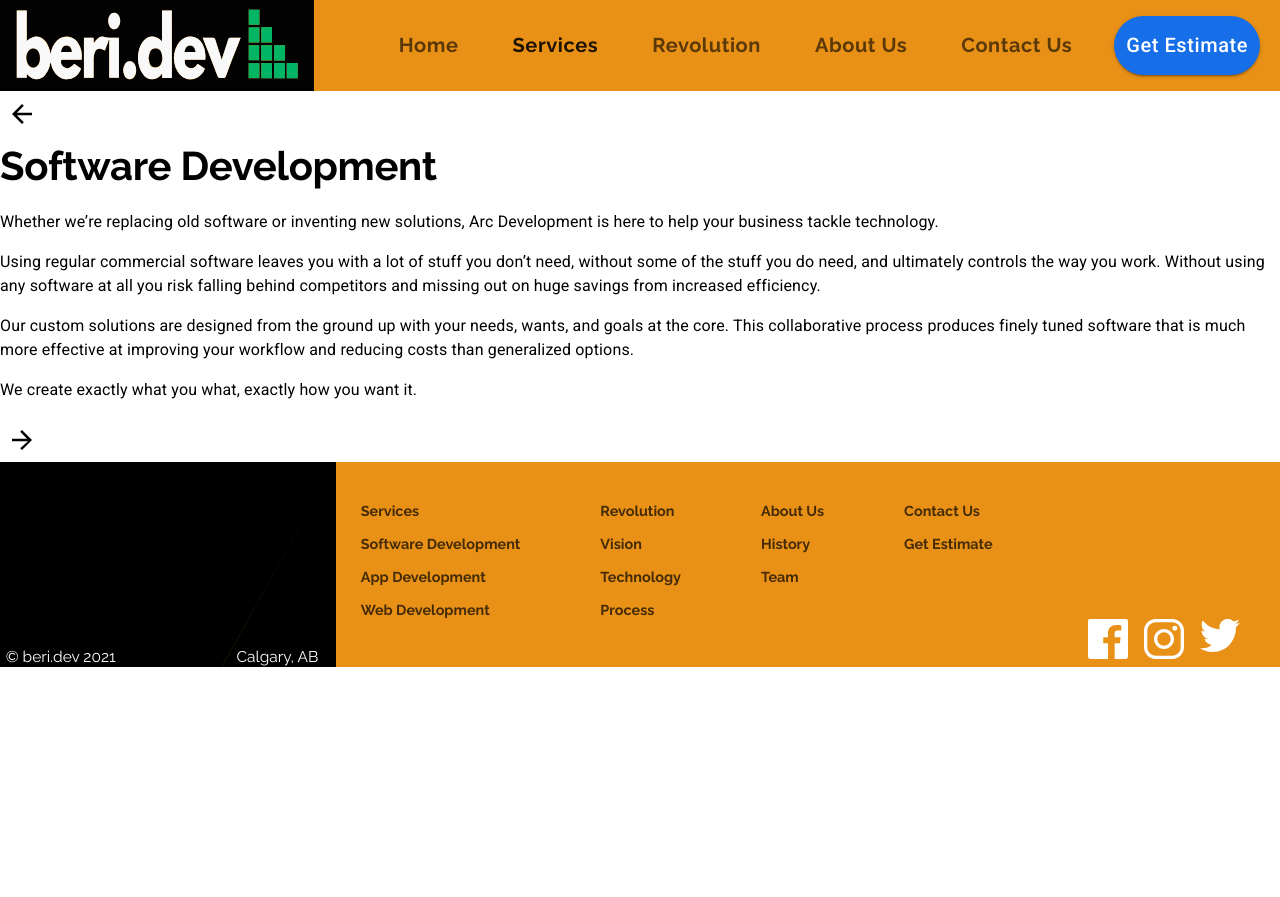
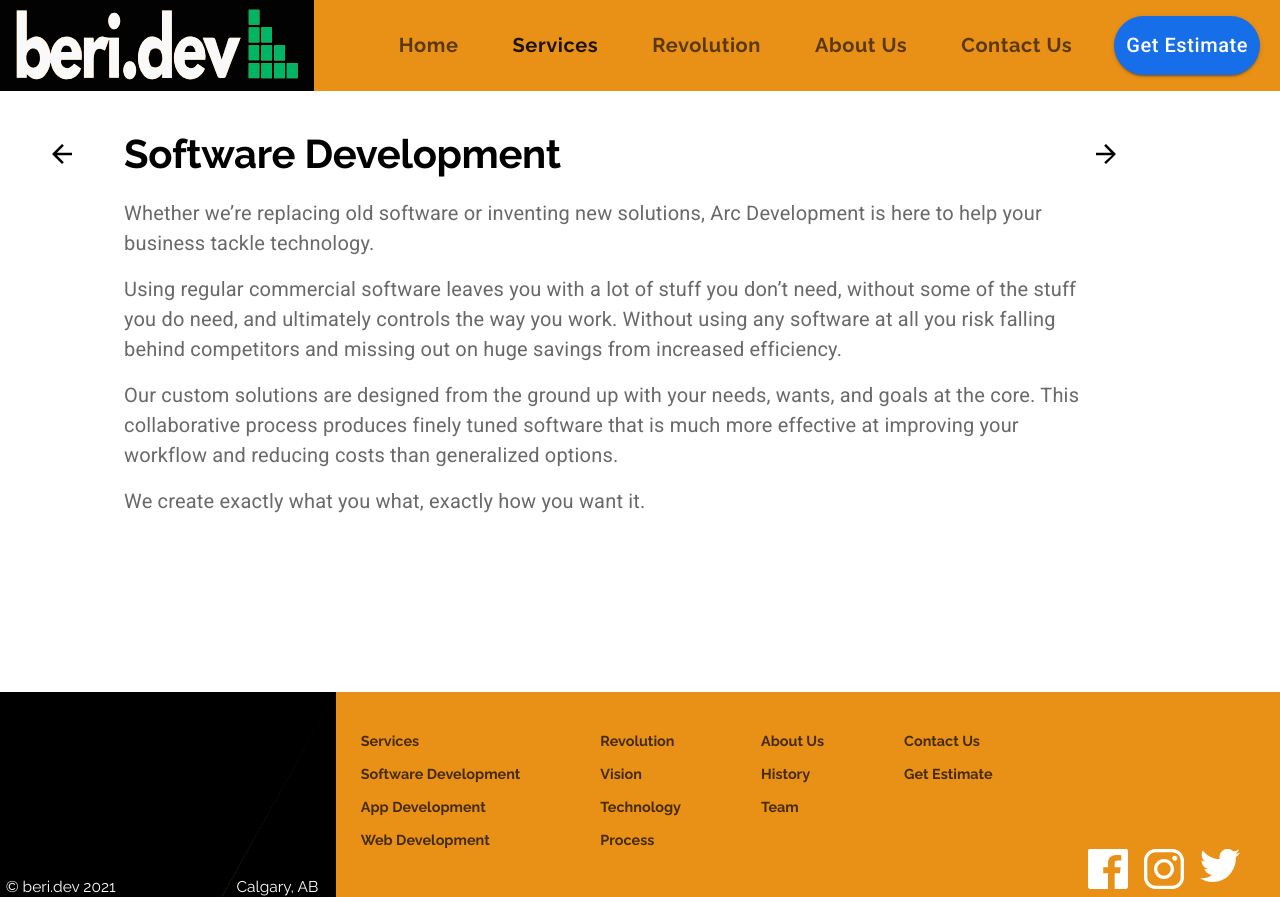
Before and after one commit to HAZberi/tech-company-website, a React (Create React App) app: page /software in a window 1280 px wide. Before the commit the page ends 800 px from the top, so only its background shows below. Built offline with nearby package versions, Linux system fonts and the light colour scheme.

Commit message:
linking icons and some styling for larger screens

```diff
--- a/src/components/Software.js
+++ b/src/components/Software.js
@@ -9,22 +9,39 @@ import useMediaQuery from "@material-ui/core/useMediaQuery";
 import backArrow from "../assets/backArrow.svg";
 import forwardArrow from "../assets/forwardArrow.svg";
 
-const useStyles = makeStyles((theme) => ({}));
+const useStyles = makeStyles((theme) => ({
+    heading: {
+        maxWidth: "60em",
+        [theme.breakpoints.down("md")]: {
+            maxWidth: "45em",
+        }
+    },
+    arrowContainer: {
+        marginTop: "0.5em"
+    },
+    mainContainer: {
+        paddingLeft: "5em",
+        paddingRight: "5em",
+        paddingTop: "2em",
+        paddingBottom: "10em",
+    }
+}));
 
-const Software = () => {
+const Software = (props) => {
 
     const classes = useStyles();
     const theme = useTheme();
     const smaller = useMediaQuery(theme.breakpoints.down("sm"));
+    const medium = useMediaQuery(theme.breakpoints.down("md"));
   return (
-    <Grid container direction="column">
+    <Grid container direction="column" className={classes.mainContainer}>
       <Grid item container direction="row">
-        <Grid item>
-          <IconButton>
+        <Grid item className={classes.arrowContainer} style={{marginRight: medium ? "1rem" : "2.5em", marginLeft: "-2.5em"}}>
+          <IconButton component={Link} to="/services" onClick={()=>{props.setValue(1); props.setSelected(null)}}>
             <img src={backArrow} alt="Back to Services Page" />
           </IconButton>
         </Grid>
-        <Grid item container direction="column">
+        <Grid item container direction="column" className={classes.heading}>
           <Grid item>
             <Typography variant="h2" gutterBottom>
               Software Development
@@ -54,11 +71,14 @@ const Software = () => {
             </Typography>
           </Grid>
         </Grid>
-        <Grid item>
-          <IconButton>
+        <Grid item className={classes.arrowContainer}>
+          <IconButton component={Link} to="/mobileapps" onClick={()=>{props.setValue(1); props.setSelected(1)}}>
             <img src={forwardArrow} alt="Forward to App Development Page" />
           </IconButton>
         </Grid>
+      </Grid>
+      <Grid item container direction="row">
+
       </Grid>
     </Grid>
   );
--- a/src/components/Theme.js
+++ b/src/components/Theme.js
@@ -4,7 +4,7 @@ const blue = "#166EE9";
 const orange = "#E99116";
 const hoverBlue = "#0050C0";
 const linkColor = "#000000";
-const grey = "#868686"
+const mygrey = "#696969";
 
 const theme = createMuiTheme({
   palette: {
@@ -42,7 +42,12 @@ const theme = createMuiTheme({
     subtitle1: {
       fontSize: "1.25rem",
       fontWeight: 400,
-      color: `${grey}`
+      color: `${mygrey}`
+    },
+    body1: {
+      fontSize: "1.25rem",
+      fontWeight: 400,
+      color: `${mygrey}`,
     },
     link: {
       color: `${linkColor}`,
--- a/src/components/ui/Header.js
+++ b/src/components/ui/Header.js
@@ -82,6 +82,7 @@ const useStyles = makeStyles((theme) => ({
   },
   menuItem: {
     ...theme.typography.tab,
+    color: "black",
     opacity: 0.7,
     "&:hover": {
       opacity: 1,
```
Also changed, not shown: 1 other file (tests, documents, lock files or other folders).
